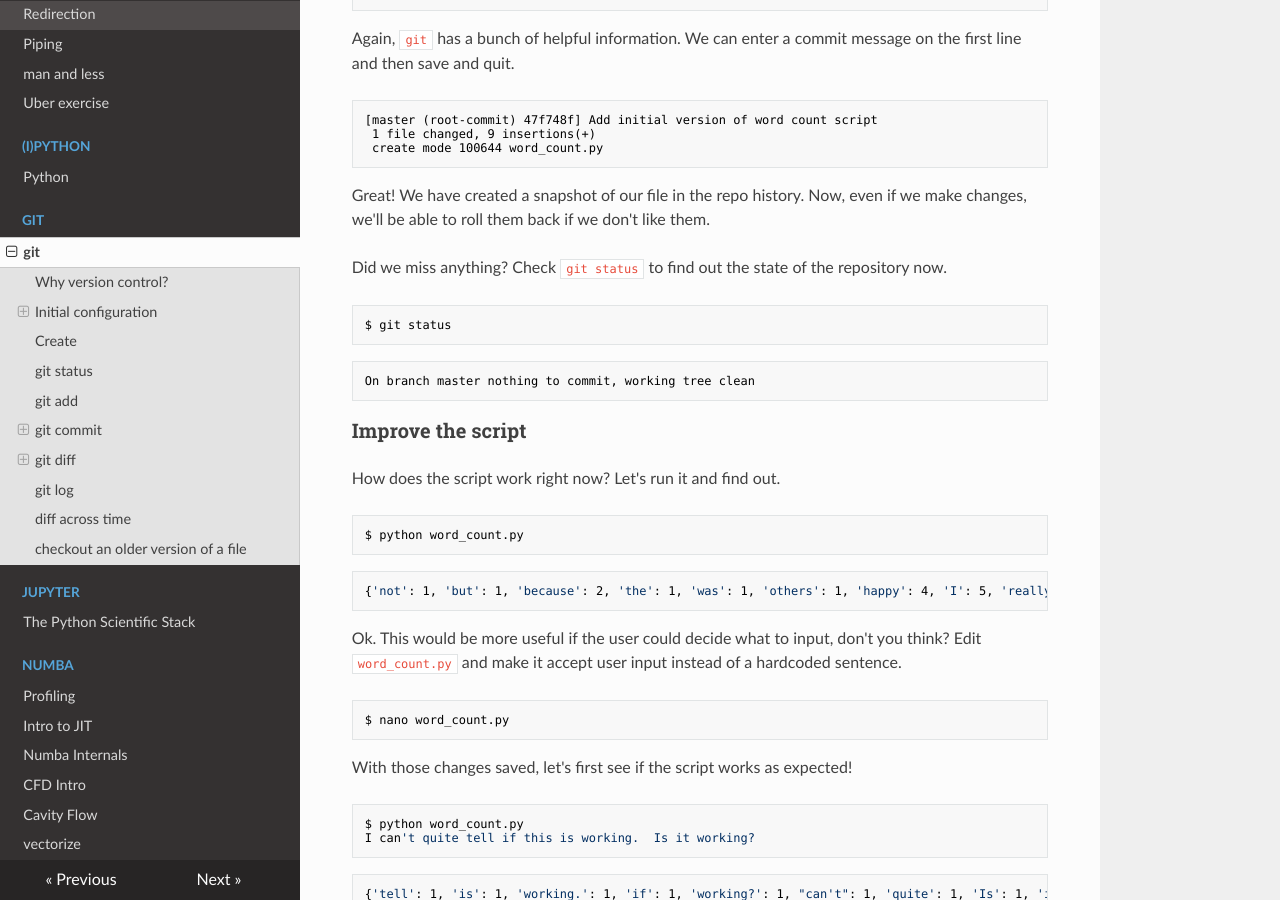
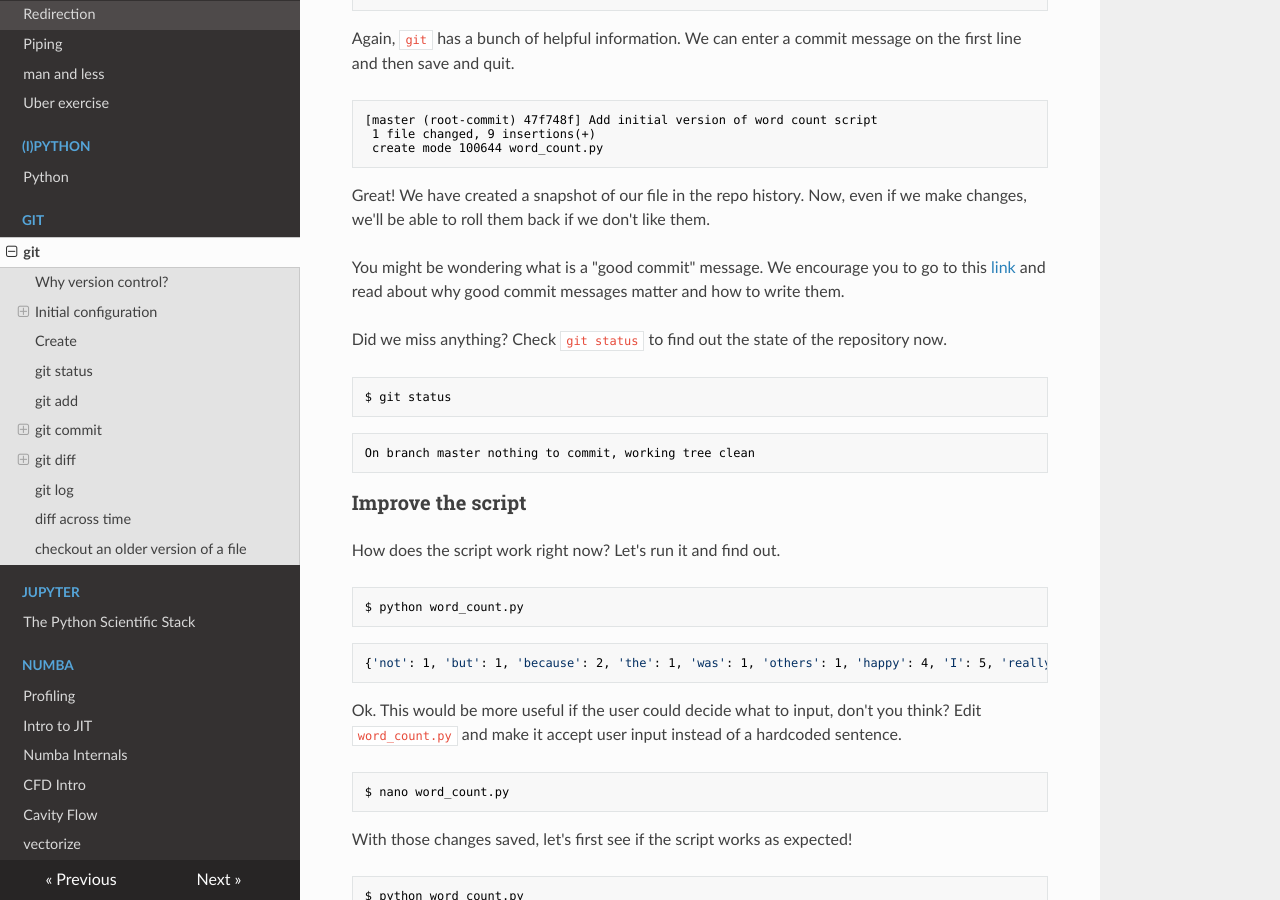
Before and after one commit to barbagroup/essential_skills_RRC, an MkDocs documentation site: the page built from docs/git/git.md, in a window 1280 px wide and 900 px high, scrolled down 4226 px. Built offline with MkDocs 1.6.1, drawn with Linux system fonts in a browser that asks for light colours; nearby versions of some CDN libraries; old or Windows-style settings are respelled for this version of MkDocs.

Commit message:
Link on good commit messages

```diff
--- a/docs/git/git.md
+++ b/docs/git/git.md
@@ -187,6 +187,10 @@ on the first line and then save and quit.
 
 Great! We have created a snapshot of our file in the repo history. Now, even if
 we make changes, we'll be able to roll them back if we don't like them.
+
+You might be wondering what is a "good commit" message. We encourage you to go
+to this [link](http://chris.beams.io/posts/git-commit/) and read about why good
+commit messages matter and how to write them.
 
 Did we miss anything? Check `git status` to find out the state of the repository
 now.
```
